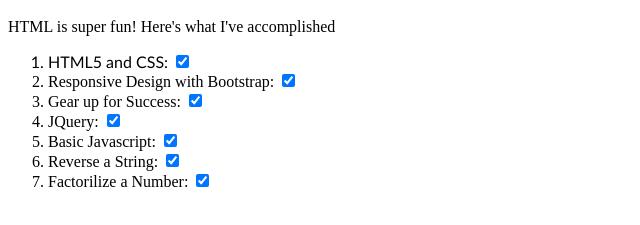
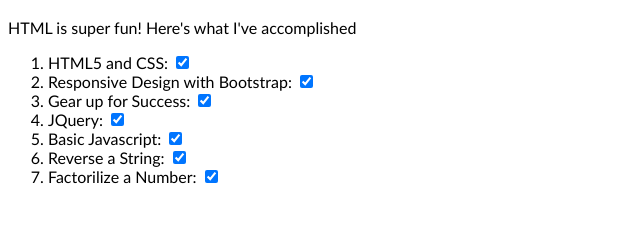
Before and after one commit to NancyGomez/NancyGomez.github.io, a plain HTML site: page index.html in a window 1280 px wide. Shown: the part 51-276 px from the top of the page, without its empty margins (0-640 px from the left). Drawn offline with Linux system fonts and the light colour scheme.

Commit message:
Update index.html

```diff
--- a/index.html
+++ b/index.html
@@ -12,9 +12,9 @@
 <html>
 <body>
   <h1>My Progress</h1>
-  <p>HTML is super fun! Here's what I've accomplished</p>
-  <ol>
-    <li class = "cute-font">HTML5 and CSS: <label><input type = "checkbox" name = "checkbox" checked></label></li>
+  <p class = "cute-font">HTML is super fun! Here's what I've accomplished</p>
+  <ol class = "cute-font">
+    <li>HTML5 and CSS: <label><input type = "checkbox" name = "checkbox" checked></label></li>
     <li>Responsive Design with Bootstrap: <label><input type = "checkbox" name = "checkbox" checked></label></li>
     <li>Gear up for Success: <label><input type = "checkbox" name = "checkbox" checked></label></li>
     <li>JQuery: <label><input type = "checkbox" name = "checkbox" checked></label></li>
```
